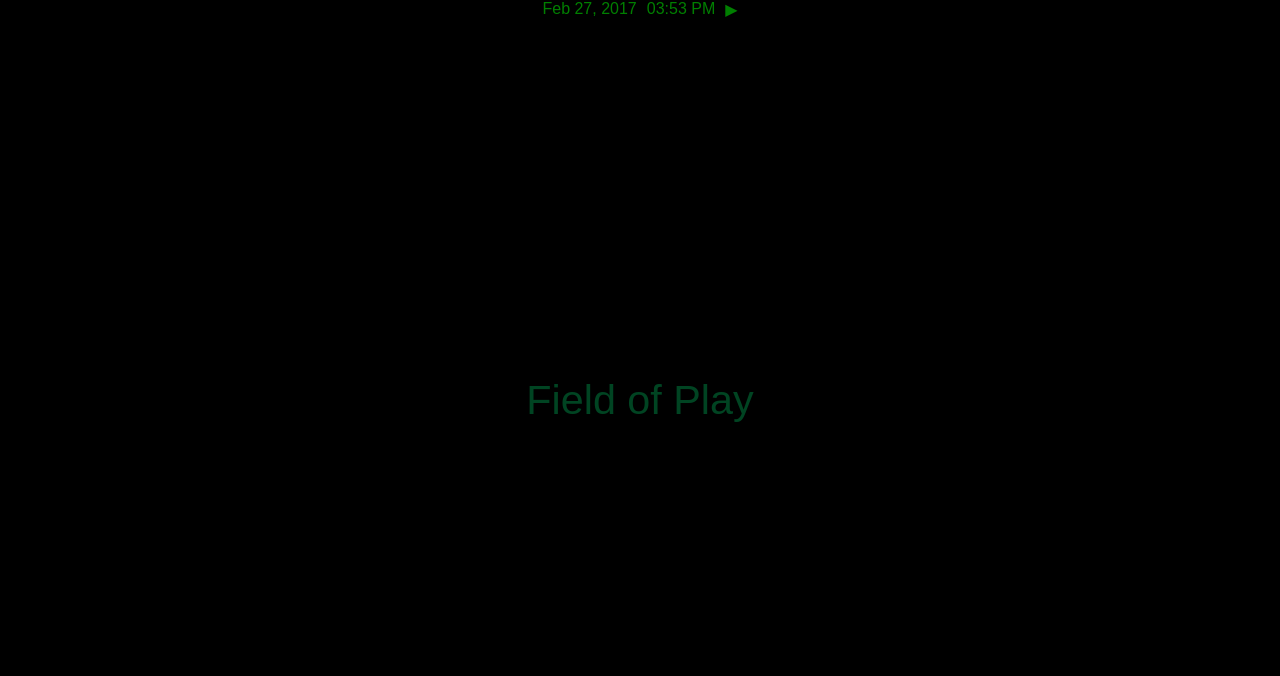
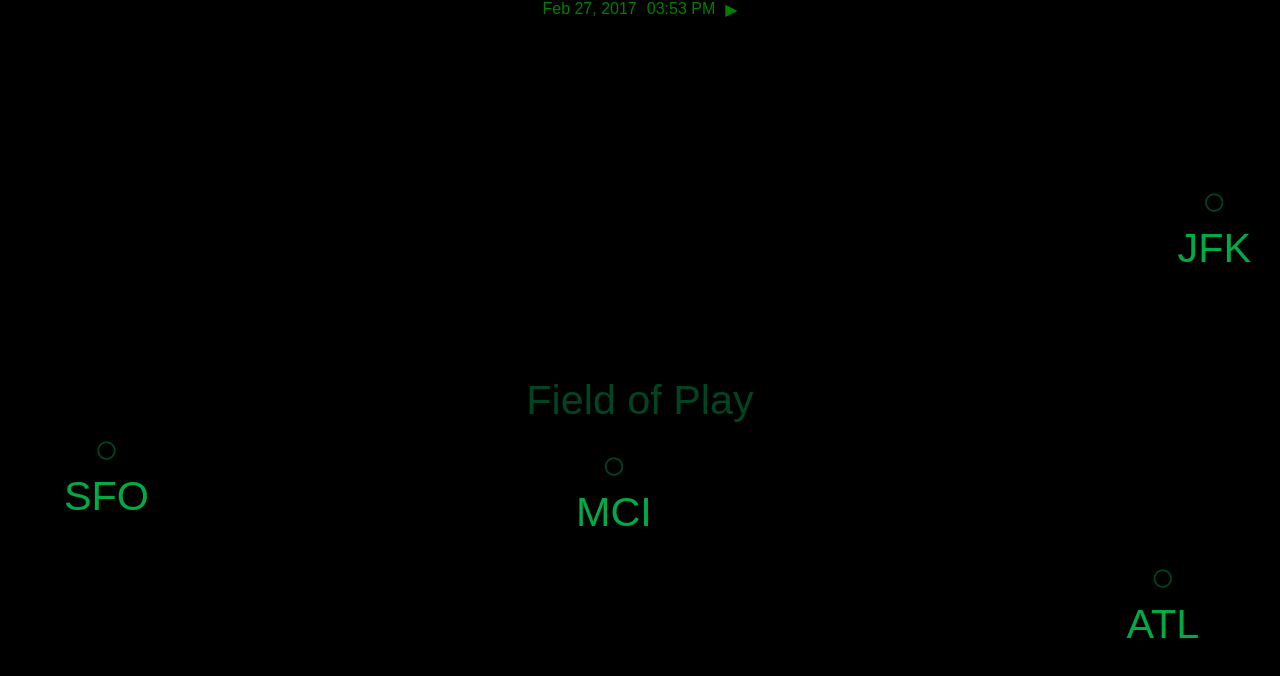
Before and after one commit to kpsroka/AirYou, a React (Create React App) app: page / in a window 1280 px wide. Shown: the top 676 px of the page. Built offline with nearby package versions, Linux system fonts and the light colour scheme.

Commit message:
Adding initial Airport UI components

```diff
--- /dev/null
+++ b/src/ui/components/Airport.css
@@ -0,0 +1,12 @@
+.airport {
+  position: absolute;
+  bottom: 50%;
+  left: 50%;
+  display: flex;
+  flex-direction: column;
+  flex-wrap: nowrap;
+}
+
+.airportName {
+  color: #0a4;
+}
--- /dev/null
+++ b/src/ui/components/Airport.js
@@ -0,0 +1,22 @@
+import React, { Component } from 'react';
+import "./Airport.css";
+
+class Airport extends Component {
+  positionToStyle(position) {
+    return {
+      bottom: position.y + "%",
+      left: position.x + "%"
+    };
+  }
+
+  render() {
+    return (
+      <div className="airport" style={this.positionToStyle(this.props.position)}>
+        <div>{this.props.icon}</div>
+        <div className="airportName">{this.props.code}</div>
+      </div>
+    )
+  }
+}
+
+export default Airport;
--- a/src/ui/components/FieldOfPlay.js
+++ b/src/ui/components/FieldOfPlay.js
@@ -1,4 +1,5 @@
 import React, { Component } from 'react';
+import Airport from "./Airport.js";
 import "./FieldOfPlay.css";
 
 class FieldOfPlay extends Component {
@@ -6,6 +7,10 @@ class FieldOfPlay extends Component {
     return (
       <div className="FieldOfPlay">
         Field of Play
+        <Airport code="SFO" icon="○" position={{x: 5, y: 35}}/>
+        <Airport code="MCI" icon="○" position={{x: 45, y: 33}}/>
+        <Airport code="ATL" icon="○" position={{x: 88, y: 19}}/>
+        <Airport code="JFK" icon="○" position={{x: 92, y: 66}}/>
       </div>
     );
   }
```
